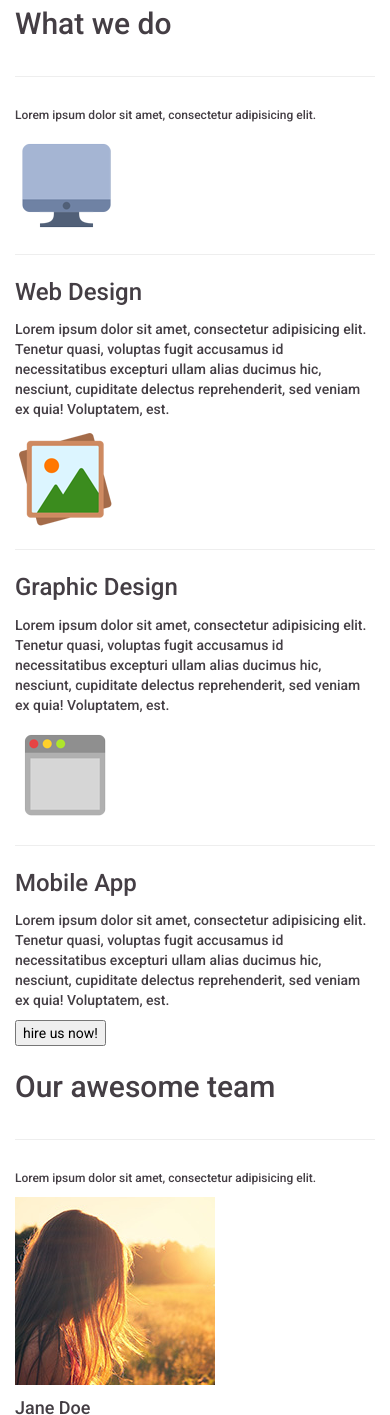
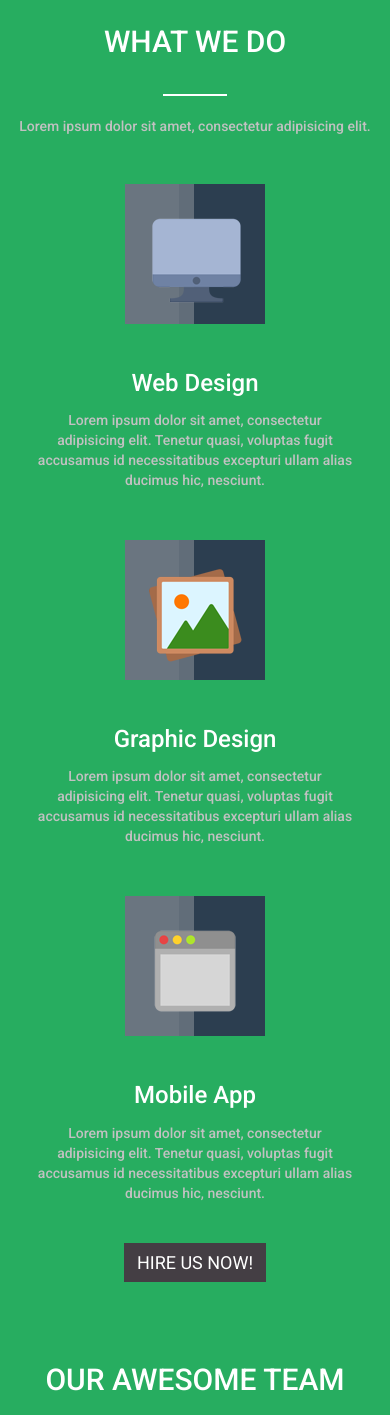
Before and after one commit to Okaidy/34_Kane-Theme, a plain HTML site: page index.html in a window 390 px wide. Shown: the part 2285-3700 px from the top of the page. Drawn offline with nearby package versions, Linux system fonts and the light colour scheme.

Commit message:
seccion de what we do responsive,efecto al pasar el raton sobre los servicios y boton

```diff
--- a/css/main.css
+++ b/css/main.css
@@ -22,6 +22,9 @@
 	}
 	p.fon18{
 		font-size: 14px;
+	}
+	div.pad_service{
+		padding: 0% 1%;
 	}
 }
 @media (min-width: 0px) and (max-width: 767px) {
@@ -271,3 +274,73 @@ a{
 .mgb{
 	margin-bottom: 8%;
 }
+/*color para el texto de service*/
+.gris{
+	color: #c1c1c1;
+}
+/*fondo para iconos de servicio*/
+.fondo_icono{
+	background: url("../img/icon-bg.png") repeat-x center center;
+	background-color: #2c3e50;
+    position: relative;
+    display: inline-block;
+    width: 140px;
+    height: 140px;
+    padding-top: 25px;
+}
+.pad_service{
+	padding: 0% 7%;
+}
+/*traansforma el fondo del elemento sleccionado*/
+.morph {
+	padding: 20px 8px;
+  -webkit-transition: all 0.5s ease;
+     -moz-transition: all 0.5s ease;
+       -o-transition: all 0.5s ease;
+      -ms-transition: all 0.5s ease;
+          transition: all 0.5s ease;
+}
+/*si se pasa sobre elcambia el fondo*/
+.morph:hover {
+	    -webkit-transition: all 0.6s linear;
+        -moz-transition: all 0.6s linear;
+        -o-transition: all 0.6s linear;
+        -ms-transition: all 0.6s linear;
+        transition: all 0.6s linear;
+        background-color: #2c3e50
+}
+/*cambia el color de la letra del tutilo*/
+.morph:hover h3{
+	color: #e67e22;
+}
+/*cambia el color de fondo del icono*/
+.morph:hover div{
+	background: #e67e22;
+}
+/*hace invisible a hr*/
+.nada{
+	border:1px solid transparent;
+}
+/*le da color cuando se selecciona el div que la contiene*/
+.morph:hover hr{
+	border:1px white solid;
+}
+/*gira el icono y su fondo*/
+.rotate {
+	    -webkit-transition-duration: 0.8s;
+        -moz-transition-duration: 0.8s;
+        -o-transition-duration: 0.8s;
+        transition-duration: 0.8s;
+}
+/*cuando se pase el mouse sobre el div va ha hacer girar al icono y su fondo*/
+.morph:hover div.rotate{
+        -webkit-transform: rotate(360deg);
+     -moz-transform: rotate(360deg);
+       -o-transform: rotate(360deg);
+      -ms-transform: rotate(360deg);
+          transform: rotate(360deg);
+}
+.btn:hover{
+	background: white;
+	color: #443e44;
+}
--- a/index.html
+++ b/index.html
@@ -219,67 +219,67 @@
             </div><!--Fi de renglon-->
         </div><!--Fin de container-->
     </section><!--fin de about us-->
-    <a name="Service"></a><section><!--what we do-->
+    <a name="Service"></a><section class="nav_verde"><!--what we do-->
         <div class="container"><!--Container-->
-            <div class="row"><!--Renglon para titulo-->
-                <div class="col-md-12"><!--Columnas para titulo-->
-                    <h2>What we do</h2>
+            <div class="row pt"><!--Renglon para titulo-->
+                <div class="col-md-12 col-sm-12 col-xs-12 text-center white"><!--Columnas para titulo-->
+                    <h2 class="font60">WHAT WE DO</h2>
                 </div><!--Cierre de columnas-->
             </div><!--Fin de titulo-->
             <div class="row"><!--Renglon para linea-->
-                <div class="col-md-12"><!--Columnas para linea-->
-                    <hr>
+                <div class="col-md-12 col-sm-12 col-xs-12"><!--Columnas para linea-->
+                    <hr class="linea blanco">
                 </div><!--Cierre de columnas-->
             </div><!--Fin de linea-->
-            <div class="row"><!--Renglon texto-->
-                <div class="col-md-12">
-                    <h6>Lorem ipsum dolor sit amet, consectetur adipisicing elit.</h6>
+            <div class="row text-center"><!--Renglon texto-->
+                <div class="col-md-12 col-sm-12 col-xs-12">
+                    <p class="gris">Lorem ipsum dolor sit amet, consectetur adipisicing elit.</p>
                 </div>
             </div><!--Fin de renglon-->
-            <div class="row"><!--Renglon servicios-->
-                <div class="col-md-4"><!--Primer servicio-->
-                    <div>
-                        <div>
+            <div class="row pt text-center"><!--Renglon servicios-->
+                <div class="col-md-4 col-sm-4 col-xs-12 pad_service"><!--Primer servicio-->
+                    <div class="morph">
+                        <div class="fondo_icono rotate">
                             <img src="img/icons/webdesign.png" alt="web">
                         </div>
-                        <hr>
-                        <h3>Web Design</h3>
-                        <p>Lorem ipsum dolor sit amet, consectetur adipisicing elit. Tenetur quasi, voluptas fugit accusamus id necessitatibus excepturi ullam alias ducimus hic, nesciunt, cupiditate delectus reprehenderit, sed veniam ex quia! Voluptatem, est.</p>
+                        <hr class="nada">
+                        <h3 class="white">Web Design</h3>
+                        <p class="gris">Lorem ipsum dolor sit amet, consectetur adipisicing elit. Tenetur quasi, voluptas fugit accusamus id necessitatibus excepturi ullam alias ducimus hic, nesciunt.</p>
                     </div>
                 </div><!--Fin de servicio-->
-                <div class="col-md-4"><!--Segundo servicio-->
-                    <div>
-                        <div>
+                <div class="col-md-4 col-sm-4 col-xs-12 pad_service"><!--Segundo servicio-->
+                    <div class="morph">
+                        <div class="fondo_icono rotate">
                             <img src="img/icons/graphicdesign.png" alt="web">
                         </div>
-                        <hr>
-                        <h3>Graphic Design</h3>
-                        <p>Lorem ipsum dolor sit amet, consectetur adipisicing elit. Tenetur quasi, voluptas fugit accusamus id necessitatibus excepturi ullam alias ducimus hic, nesciunt, cupiditate delectus reprehenderit, sed veniam ex quia! Voluptatem, est.</p>
+                        <hr class="nada">
+                        <h3 class="white">Graphic Design</h3>
+                        <p class="gris">Lorem ipsum dolor sit amet, consectetur adipisicing elit. Tenetur quasi, voluptas fugit accusamus id necessitatibus excepturi ullam alias ducimus hic, nesciunt.</p>
                     </div>
                 </div><!--Fin de servicio-->
-                <div class="col-md-4"><!--Tercer servicio-->
-                    <div>
-                        <div>
+                <div class="col-md-4 col-sm-4 col-xs-12 pad_service"><!--Tercer servicio-->
+                    <div class="morph">
+                        <div class="fondo_icono rotate">
                             <img src="img/icons/mobile.png" alt="web">
                         </div>
-                        <hr>
-                        <h3>Mobile App</h3>
-                        <p>Lorem ipsum dolor sit amet, consectetur adipisicing elit. Tenetur quasi, voluptas fugit accusamus id necessitatibus excepturi ullam alias ducimus hic, nesciunt, cupiditate delectus reprehenderit, sed veniam ex quia! Voluptatem, est.</p>
+                        <hr class="nada">
+                        <h3 class="white">Mobile App</h3>
+                        <p class="gris">Lorem ipsum dolor sit amet, consectetur adipisicing elit. Tenetur quasi, voluptas fugit accusamus id necessitatibus excepturi ullam alias ducimus hic, nesciunt.</p>
                     </div>
                 </div><!--Fin de servicio-->
             </div><!--Fin de renglon de servicios-->
-            <div class="row"><!--Renglon boton-->
-                <div class="col-md-12"><!--Boton-->
-                    <button>hire us now!</button>
+            <div class="row mgb"><!--Renglon boton-->
+                <div class="col-md-12 col-sm-12 col-xs-12"><!--Boton-->
+                    <button class="btn white negro font18 center-block">HIRE US NOW!</button>
                 </div><!--Fin de botton-->
             </div><!--Fin de renglon boton-->
         </div><!--Fin de container-->
     </section><!--fin de what we do-->
-    <a name="Team"></a><section><!--Team-->
+    <a name="Team"></a><section class="nav_verde"><!--Team-->
         <div class="container"><!--Container-->
-            <div class="row"><!--Renglon para titulo-->
+            <div class="row pt text-center"><!--Renglon para titulo-->
                 <div class="col-md-12"><!--Columnas para titulo-->
-                    <h2>Our awesome team</h2>
+                    <h2 class="font60 white">OUR AWESOME TEAM</h2>
                 </div><!--Cierre de columnas-->
             </div><!--Fin de titulo-->
             <div class="row"><!--Renglon para linea-->
```
